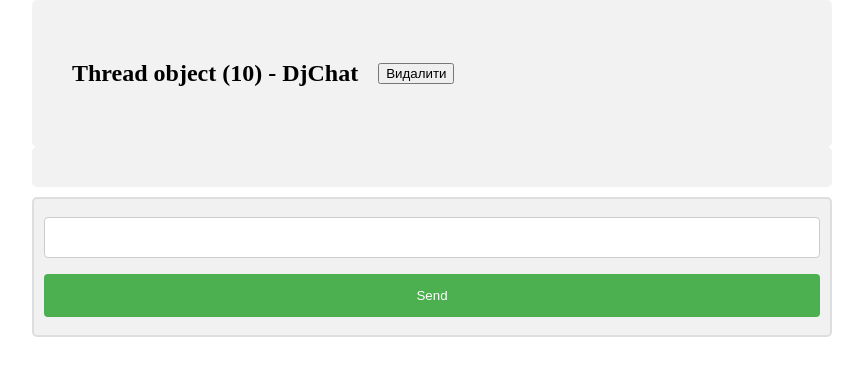
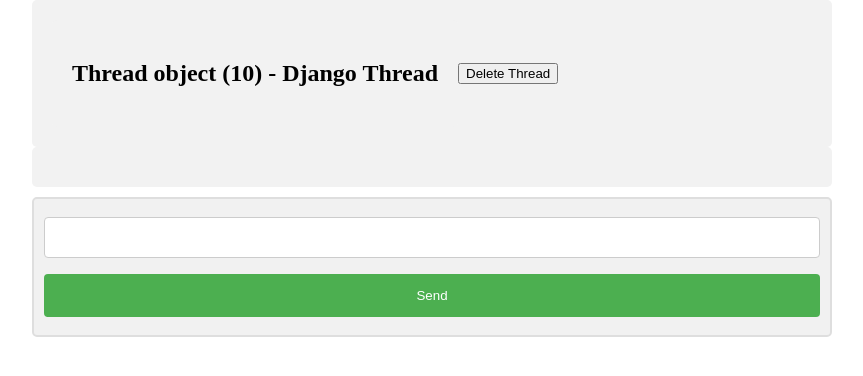
Before and after one commit to BladeXses21/BackEnd-iSi-Technology-test-task, a Django app: template templates/thread.html in a window 1280 px wide. Shown: the top 376 px of the page, without its empty margins (208-1071 px from the left). Run offline with Django 4.2, Linux system fonts and the light colour scheme; the template is opened without the code that fills it: values that come from a table or form of the project are taken from there, others are empty; data comes from the database, SQL or seed files in the repository; some libraries are stand-ins or nearby versions.

Commit message:
thread.html update

```diff
--- a/templates/thread.html
+++ b/templates/thread.html
@@ -69,11 +69,11 @@
 
 <div class="header-container">
     <div class="text">
-        <h2>{{ thread }} - DjChat</h2>
+        <h2>{{ thread }} - Django Thread</h2>
     </div>
     <form method="POST" action="{% url 'delete_thread' thread %}">
         {% csrf_token %}
-        <button type="submit">Видалити</button>
+        <button type="submit">Delete Thread </button>
     </form>
 </div>
 
```
